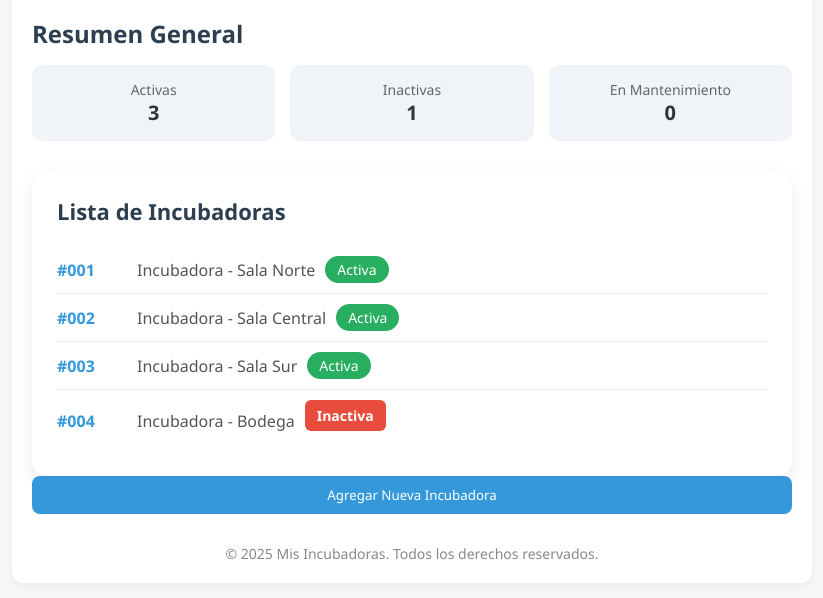
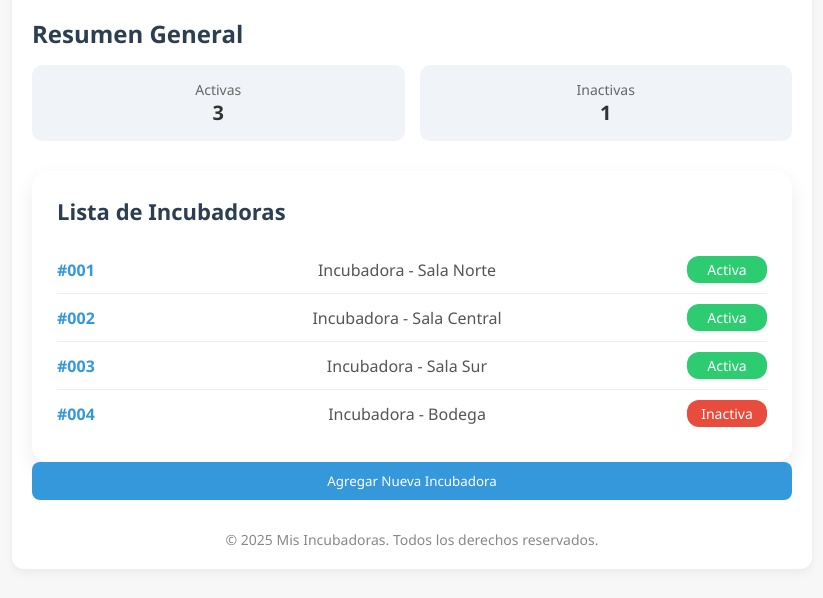
Before and after one commit to ChinitoPacas31/mockup, a plain HTML site: page index.html in a window 1280 px wide. Shown: the part 76-674 px from the top of the page, without its empty margins (228-1051 px from the left). Drawn offline with Linux system fonts and the light colour scheme.

Commit message:
Cambios
Cambios ligeros en el diseño

```diff
--- a/index.html
+++ b/index.html
@@ -30,10 +30,7 @@
           <div class="label">Inactivas</div>
           <div class="value">1</div>
         </div>
-        <div class="card">
-          <div class="label">En Mantenimiento</div>
-          <div class="value">0</div>
-        </div>
+
       </div>
     </div>
 
--- a/styles.css
+++ b/styles.css
@@ -173,24 +173,29 @@ footer {
 }
 
 /* === CONNECTION STATUS === */
-.connection-status {
+.connection-status,
+.status-active {
+  display: inline-block;
+  min-width: 80px; /* fuerza un ancho mínimo para uniformidad */
+  text-align: center;
+  padding: 4px 10px;
+  border-radius: 12px;
   font-size: 14px;
-  font-weight: bold;
-  margin-bottom: 10px;
-  padding: 6px 12px;
-  border-radius: 6px;
-  display: inline-block;
+  font-weight: 500;
+  background-color: #ccc; /* color por defecto, se sobrescribe */
+  color: white;
 }
 
-.connection-status.online {
+/* Estados específicos */
+.connection-status.online,
+.status-active {
   background-color: #2ecc71;
-  color: white;
 }
 
 .connection-status.offline {
   background-color: #e74c3c;
-  color: white;
 }
+
 
 /* === ANIMATIONS === */
 @keyframes fadeIn {
@@ -380,7 +385,7 @@ input:checked + .slider:before {
   font-size: 16px;
   color: #555;
   display: flex;
-  gap: 10px;
+  justify-content: space-between; /* <-- esta línea alinea a izquierda y derecha */
   align-items: center;
 }
 
```
